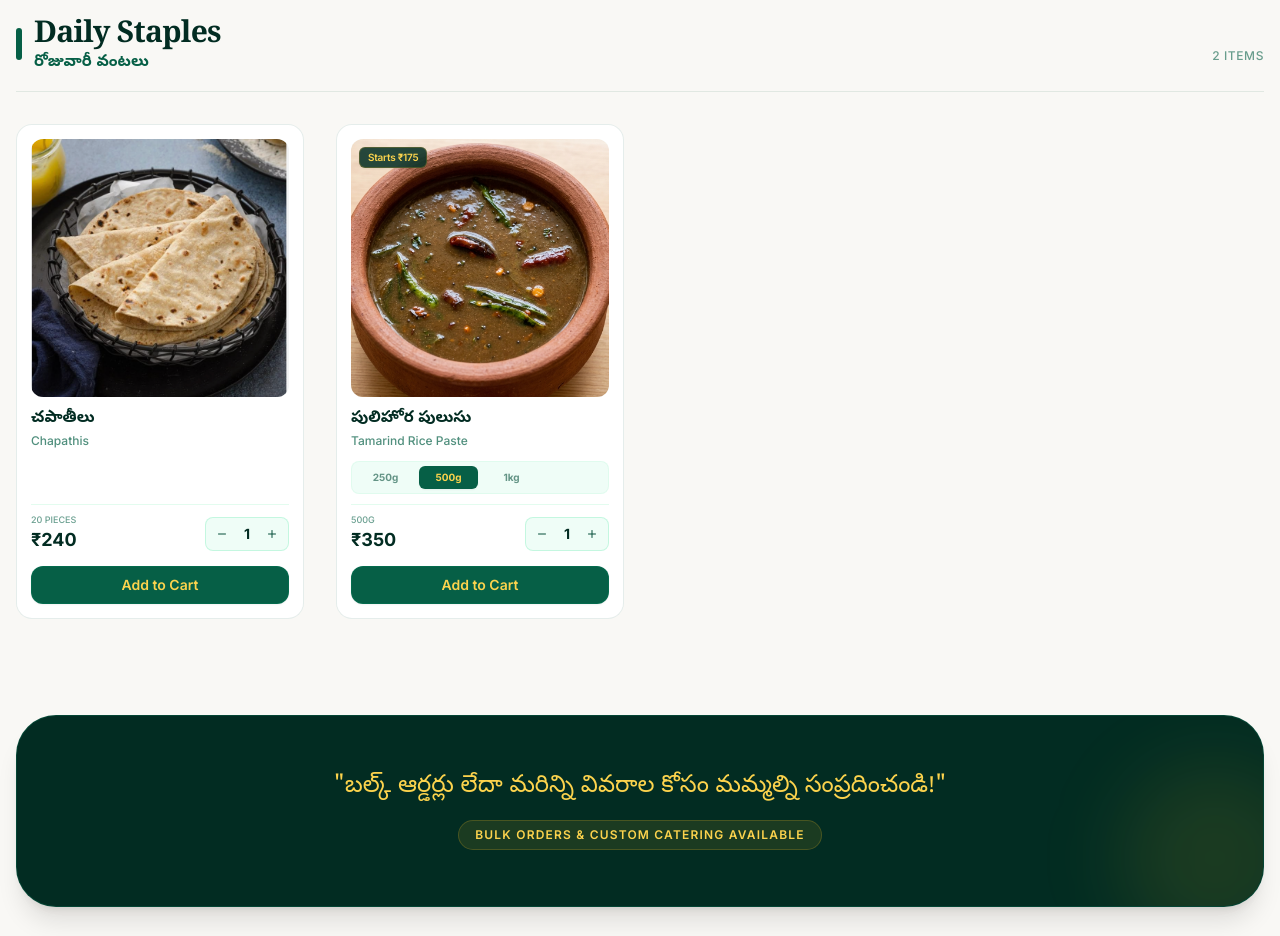
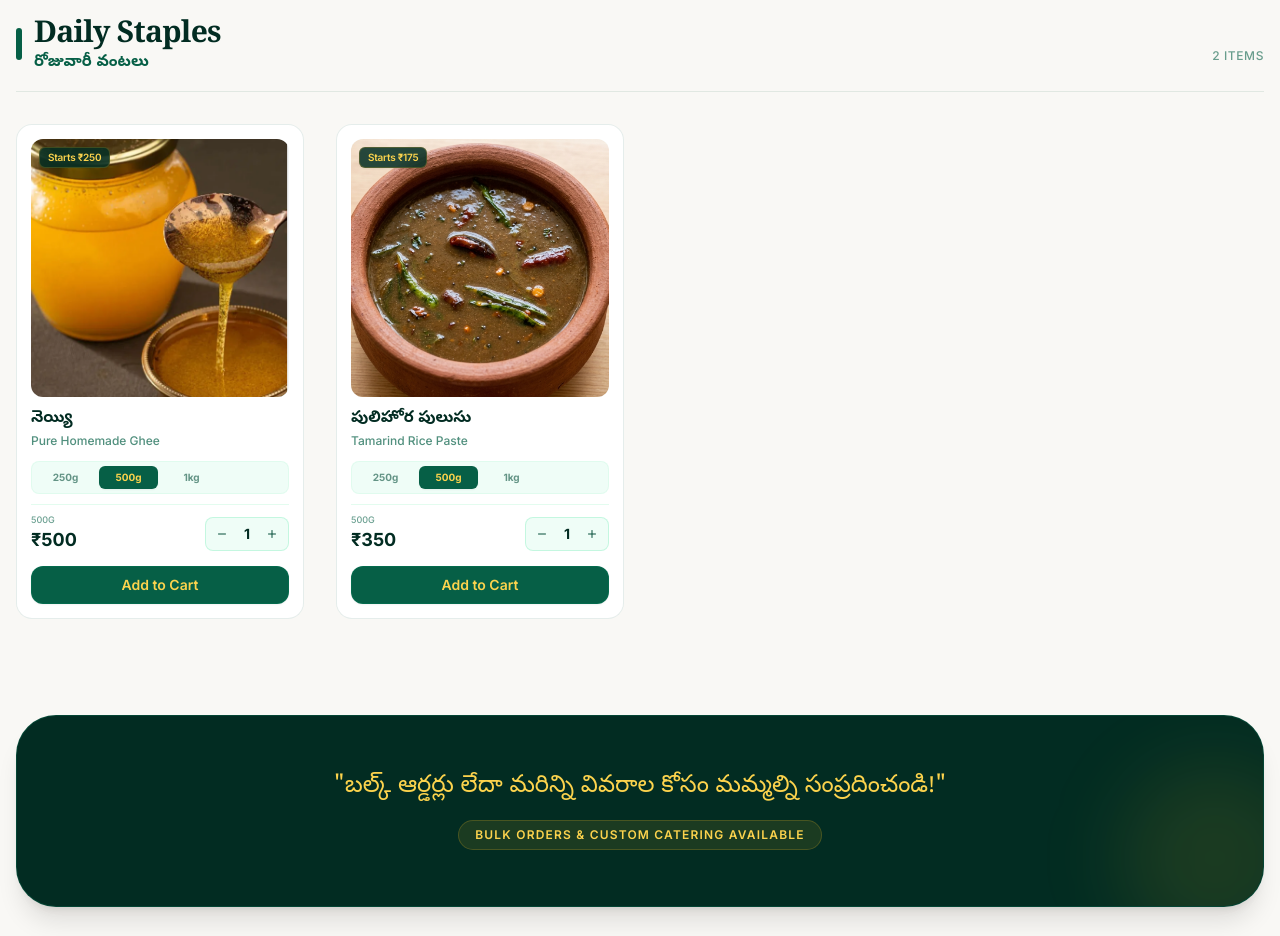
Before and after one commit to Anudepp/intiruchulu, a React (Vite) app: page /menu in a window 1280 px wide. Shown: the part 3800-4736 px from the top of the page. Built offline with nearby package versions, Linux system fonts and the light colour scheme.

Commit message:
changed menu

```diff
--- a/src/data/products.ts
+++ b/src/data/products.ts
@@ -594,40 +594,38 @@ availabilityMessage: "Available during mango season.",
   // ============================================================
 
   {
-    id: "chapathi",
-    nameTelugu: "చపాతీలు",
-    nameEnglish: "Chapathis",
-    category: "staples",
-    image: "/menu/Chapathi.png",
+  "id": "pure-ghee",
+  "nameTelugu": "నెయ్యి",
+  "nameEnglish": "Pure Homemade Ghee",
+  "category": "staples",
+  "image": "/menu/PureGhee.png",
 
-    ingredients: [
-      "Whole wheat flour",
-      "Water",
-      "Oil",
-    ],
+  "ingredients": [
+    "Pure Milk Fat (Cream)",
+    "Curd Culture"
+  ],
 
-    flavorProfile:
-      "Soft, whole-wheat wholesome flavor with light toasted aromas.",
+  "flavorProfile": "Rich, nutty, aromatic, and traditionally simmered with a classic granular texture.",
 
-    servingSuggestions: [
-      "Serve warm with veg or non-veg curries, dal, or korma.",
-      "Roll up with Gongura pickle, Tomato pickle, or Podi for quick meals.",
-      "Pair with paneer butter masala or mixed vegetable fry.",
-    ],
+  "servingSuggestions": [
+    "Drizzle over piping hot rice, dal, and pacchadis.",
+    "Essential topping for Idli, Dosa, Pesarattu, and Upma.",
+    "Ideal for making authentic traditional sweets and savories."
+  ],
 
-    storageInstructions: [
-      "Keep wrapped in foil or an insulated casserole box for immediate meal soft texture.",
-      "Refrigerate in an airtight container for up to 2 days.",
-      "Reheat on a warm hot tava / pan before serving.",
-    ],
+  "storageInstructions": [
+    "Store in a cool, dark, and dry place in an airtight container.",
+    "Does not require refrigeration; keep away from direct sunlight.",
+    "Use a clean, dry spoon to preserve fresh aroma and quality."
+  ],
 
-    quantities: [
-      { weight: "10 pieces", price: 120 },
-      { weight: "20 pieces", price: 240 },
-      { weight: "30 pieces", price: 360 },
-    ],
-    availability: "available",
-  },
+  "quantities": [
+    { "weight": "250g", "price": 250 },
+    { "weight": "500g", "price": 500 },
+    { "weight": "1kg", "price": 1000 }
+  ],
+  "availability": "available"
+},
 
   {
     id: "pulihora-pulusu",
```
Also changed, not shown: public/menu/Chapathi.png (deleted), public/menu/PureGhee.png (added).
